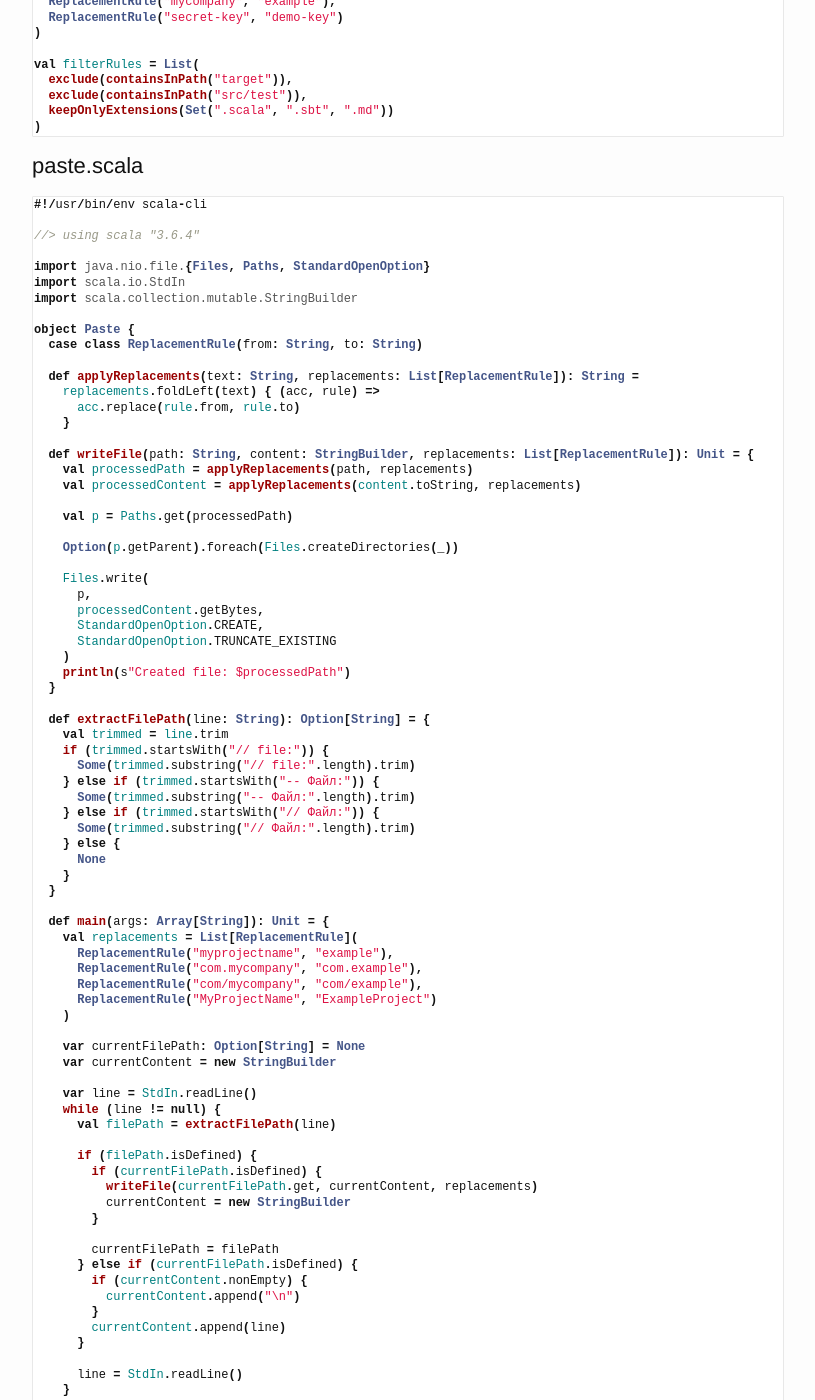
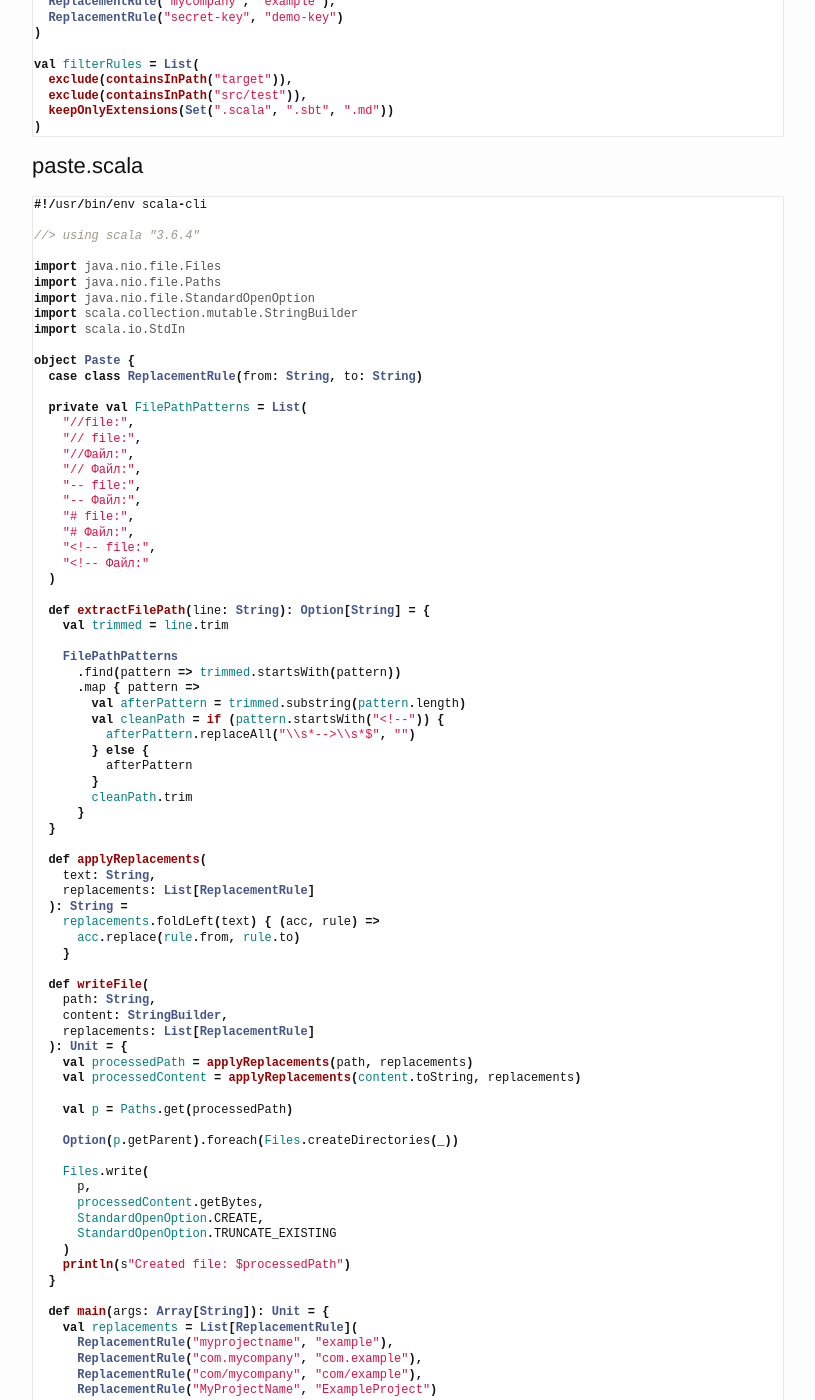
Before and after one commit to d10xa/d10xa.github.io, a Jekyll site: the page built from _posts/2025-07-06-project-copy-paste.md, in a window 1280 px wide and 1400 px high, scrolled down 4405 px. Shown: the whole window, without its empty margins (232-1047 px from the left). Built offline with Jekyll 4.4.1, drawn with Linux system fonts in a browser that asks for light colours.

Commit message:
Paste FilePathPatterns

````diff
--- a/_posts/2025-07-06-project-copy-paste.md
+++ b/_posts/2025-07-06-project-copy-paste.md
@@ -299,19 +299,57 @@ val filterRules = List(
 
 //> using scala "3.6.4"
 
-import java.nio.file.{Files, Paths, StandardOpenOption}
+import java.nio.file.Files
+import java.nio.file.Paths
+import java.nio.file.StandardOpenOption
+import scala.collection.mutable.StringBuilder
 import scala.io.StdIn
-import scala.collection.mutable.StringBuilder
 
 object Paste {
   case class ReplacementRule(from: String, to: String)
 
-  def applyReplacements(text: String, replacements: List[ReplacementRule]): String =
+  private val FilePathPatterns = List(
+    "//file:",
+    "// file:",
+    "//Файл:",
+    "// Файл:",
+    "-- file:",
+    "-- Файл:",
+    "# file:",
+    "# Файл:",
+    "<!-- file:",
+    "<!-- Файл:"
+  )
+
+  def extractFilePath(line: String): Option[String] = {
+    val trimmed = line.trim
+
+    FilePathPatterns
+      .find(pattern => trimmed.startsWith(pattern))
+      .map { pattern =>
+        val afterPattern = trimmed.substring(pattern.length)
+        val cleanPath = if (pattern.startsWith("<!--")) {
+          afterPattern.replaceAll("\\s*-->\\s*$", "")
+        } else {
+          afterPattern
+        }
+        cleanPath.trim
+      }
+  }
+
+  def applyReplacements(
+    text: String,
+    replacements: List[ReplacementRule]
+  ): String =
     replacements.foldLeft(text) { (acc, rule) =>
       acc.replace(rule.from, rule.to)
     }
 
-  def writeFile(path: String, content: StringBuilder, replacements: List[ReplacementRule]): Unit = {
+  def writeFile(
+    path: String,
+    content: StringBuilder,
+    replacements: List[ReplacementRule]
+  ): Unit = {
     val processedPath = applyReplacements(path, replacements)
     val processedContent = applyReplacements(content.toString, replacements)
 
@@ -326,19 +364,6 @@ object Paste {
       StandardOpenOption.TRUNCATE_EXISTING
     )
     println(s"Created file: $processedPath")
-  }
-
-  def extractFilePath(line: String): Option[String] = {
-    val trimmed = line.trim
-    if (trimmed.startsWith("// file:")) {
-      Some(trimmed.substring("// file:".length).trim)
-    } else if (trimmed.startsWith("-- Файл:")) {
-      Some(trimmed.substring("-- Файл:".length).trim)
-    } else if (trimmed.startsWith("// Файл:")) {
-      Some(trimmed.substring("// Файл:".length).trim)
-    } else {
-      None
-    }
   }
 
   def main(args: Array[String]): Unit = {
@@ -378,7 +403,6 @@ object Paste {
     }
   }
 }
-
 ```
 
 ## Предупреждение
````
